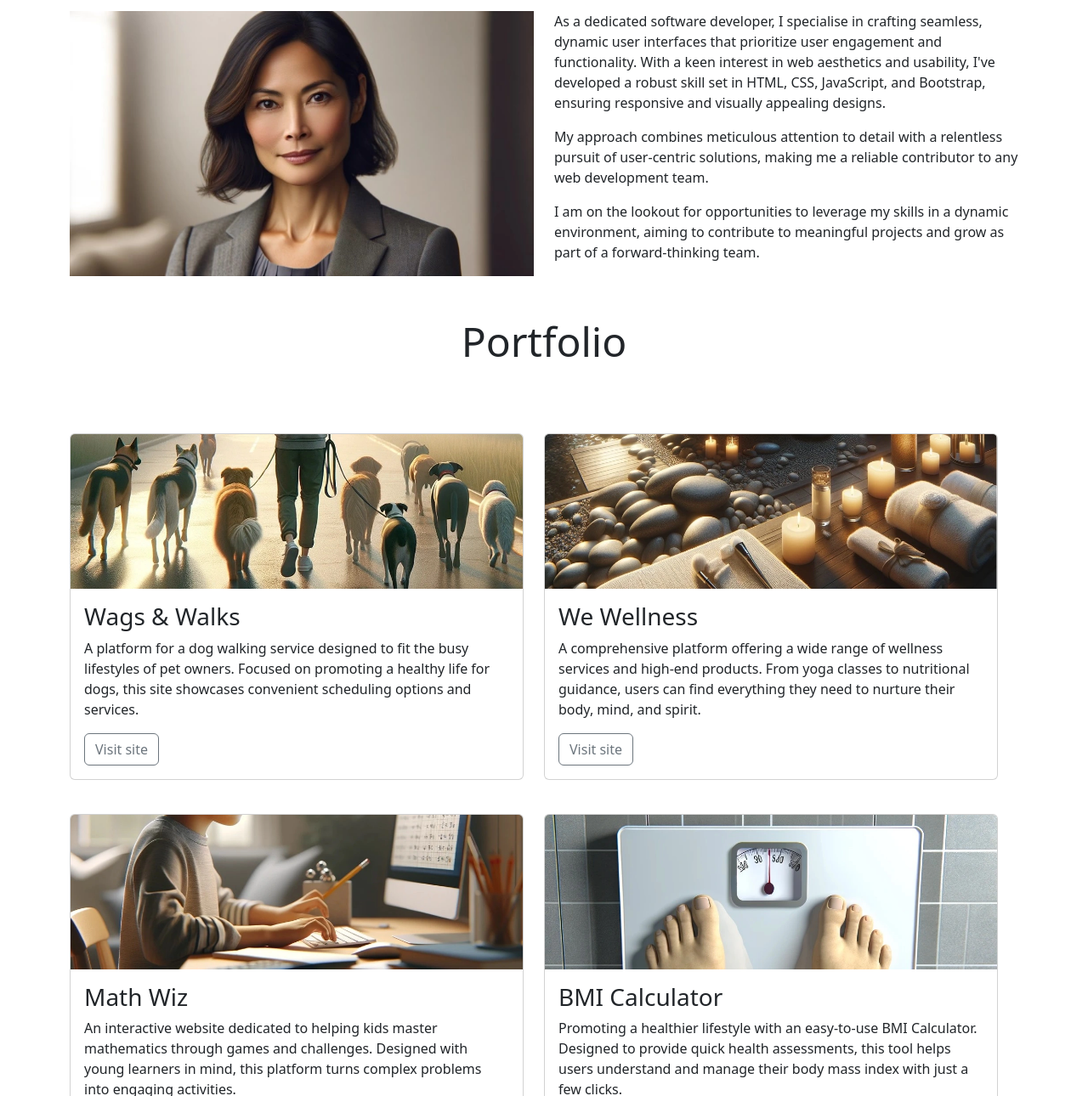
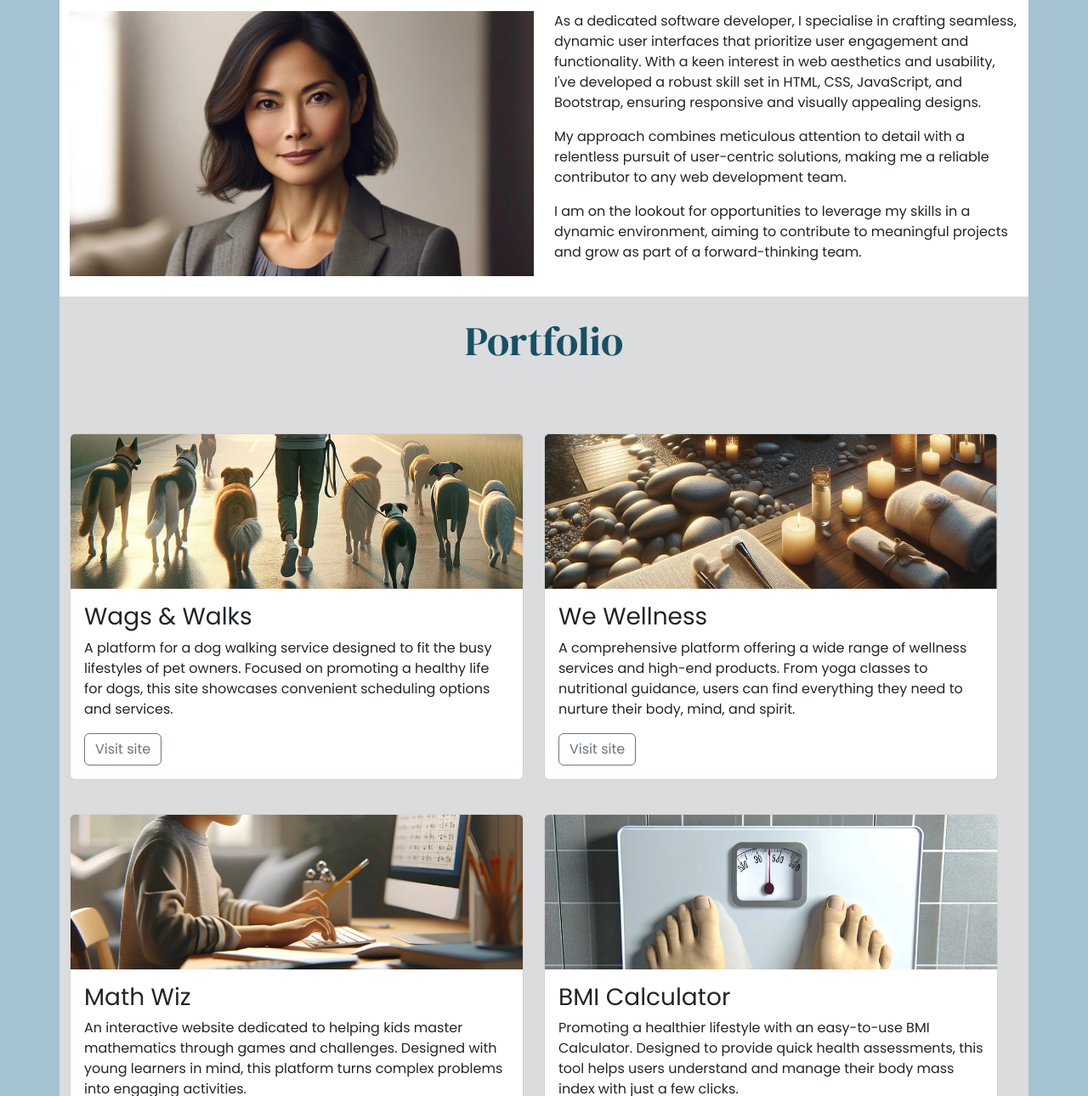
Before and after one commit to Tito-Daramola/bootstrap-portfolio, a plain HTML site: page index.html in a window 1280 px wide. Shown: the part 572-1862 px from the top of the page at 85% size. Drawn offline with nearby package versions, Linux system fonts and the light colour scheme.

Commit message:
added custom css styles

```diff
--- /dev/null
+++ b/assets/css/style.css
@@ -0,0 +1,38 @@
+@import url('https://fonts.googleapis.com/css2?family=DM+Serif+Display:ital@0;1&family=Poppins&display=swap');
+/*
+    #a4c2d1; egg blue
+    #dbdcde; light grey
+    #1f7798; mid-blue
+    #184f63; dark-blue
+*/
+
+/* global styles */
+
+body {
+    font-family: "Poppins", sans-serif;
+    background-color:#a4c2d1; /*dark-blue*/
+}
+
+h1,
+h2 {
+    font-family: "DM Serif Display", serif;
+    color: #184f63 /*dark-blue*/
+}
+
+/* About section */
+
+#about {
+    background-color: white;
+}
+
+/* Portfolio */
+
+#portfolio {
+    background-color: #dbdcde; /*light grey*/
+}
+
+/* Contact section*/
+
+#contact {
+    background-color: white;
+}
--- a/index.html
+++ b/index.html
@@ -6,6 +6,8 @@
     <title>Mei Wong | Software Developer</title>
     <!-- Bootstrap CSS Link -->
     <link href="https://cdn.jsdelivr.net/npm/bootstrap@5.3.3/dist/css/bootstrap.min.css" rel="stylesheet" integrity="sha384-QWTKZyjpPEjISv5WaRU9OFeRpok6YctnYmDr5pNlyT2bRjXh0JMhjY6hW+ALEwIH" crossorigin="anonymous">
+    <!-- custom CSS stylesheet -->
+    <link rel="stylesheet" href="assets/css/style.css">
 </head>
 <body>
   <nav class="navbar navbar-expand-sm bg-body-tertiary">
@@ -221,7 +223,6 @@
       </div>
     </div>
   </div>
-
   <!-- Bootstrap JS Link  -->
   <script src="https://cdn.jsdelivr.net/npm/bootstrap@5.3.3/dist/js/bootstrap.bundle.min.js" integrity="sha384-YvpcrYf0tY3lHB60NNkmXc5s9fDVZLESaAA55NDzOxhy9GkcIdslK1eN7N6jIeHz" crossorigin="anonymous"></script>
 </body>
```
Lines whose indentation alone changed are shown as unchanged.
